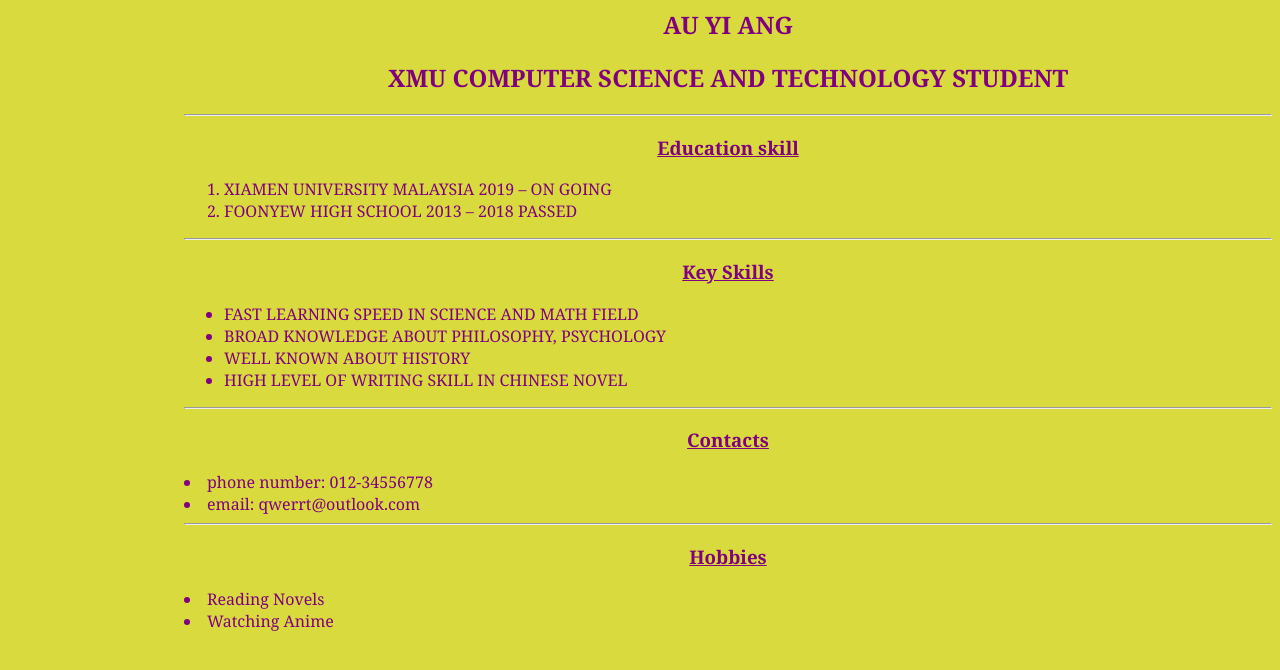
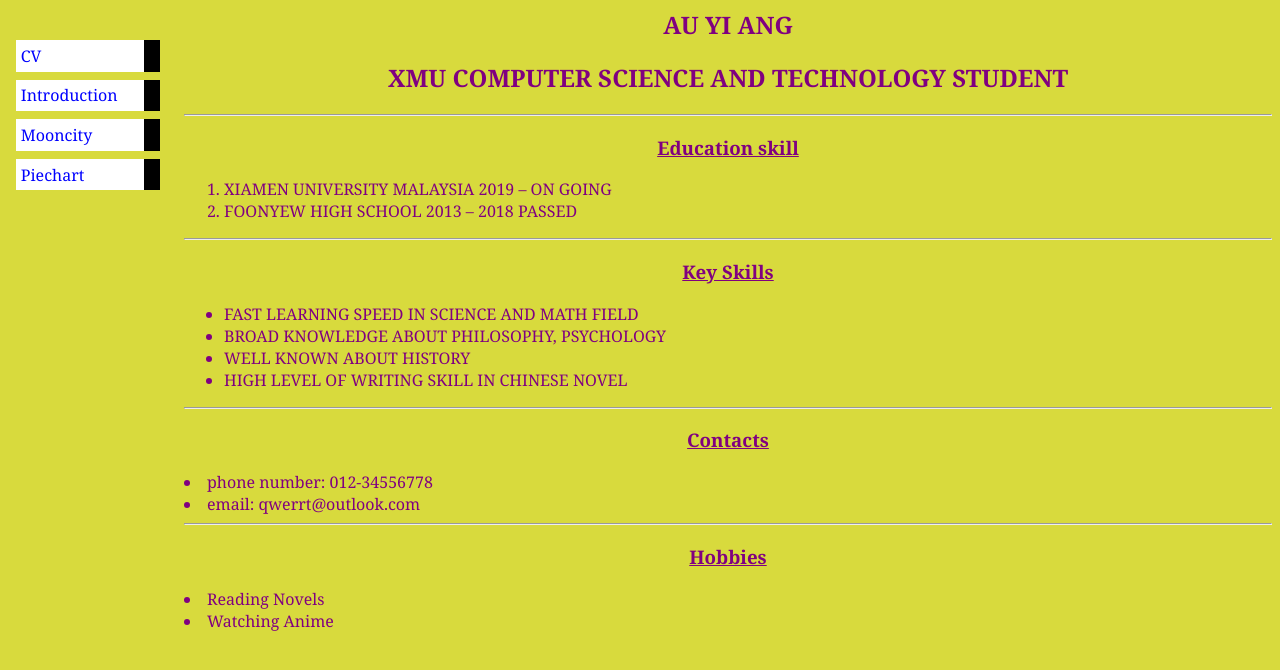
Before and after one commit to leeyishan2/leeyishan.github.io, a plain HTML site: page index.html in a window 1280 px wide. Drawn offline with Linux system fonts and the light colour scheme.

Commit message:
my personal webpage

```diff
--- a/index.html
+++ b/index.html
@@ -9,6 +9,9 @@ Times, serif;
 color: purple;
 background-color: #d8da3d }
 ul.navbar{
+list-style-type: none;
+padding: 0;
+margin: 0;
 position: absolute;
 top: 2em;
 left: 1em;
@@ -16,11 +19,30 @@ width: 9em }
 h1 {
 font-family: Helvetica, Geneva, Arial,
 SunSans-Regular, sans-serif }
+ul.navbar li {
+background: white;
+margin: 0.5em 0;
+padding: 0.3em;
+border-right: 1em solid black }
+ul.navbar a {
+text-decoration: none }
+a:link {
+color: blue }
+a:visited {
+color: purple }
+address {
+margin-top: 1em;
+padding-top: 1em;
+border-top: thin dotted }
 </style>
-
-
 </head>
 <body>
+<ul class="navbar">
+<li><a href ="cv.docx">CV</a>
+<li><a href ="Introduction.pptx">Introduction</a>
+<li><a href ="Mooncity.xlsx">Mooncity</a>
+<li><a href ="piechart.xlsx">Piechart</a>
+</ul>
 <h2 align = "center">AU YI ANG</h2>
 <h2 align = "center">XMU COMPUTER SCIENCE AND TECHNOLOGY STUDENT</h2>
 
```
